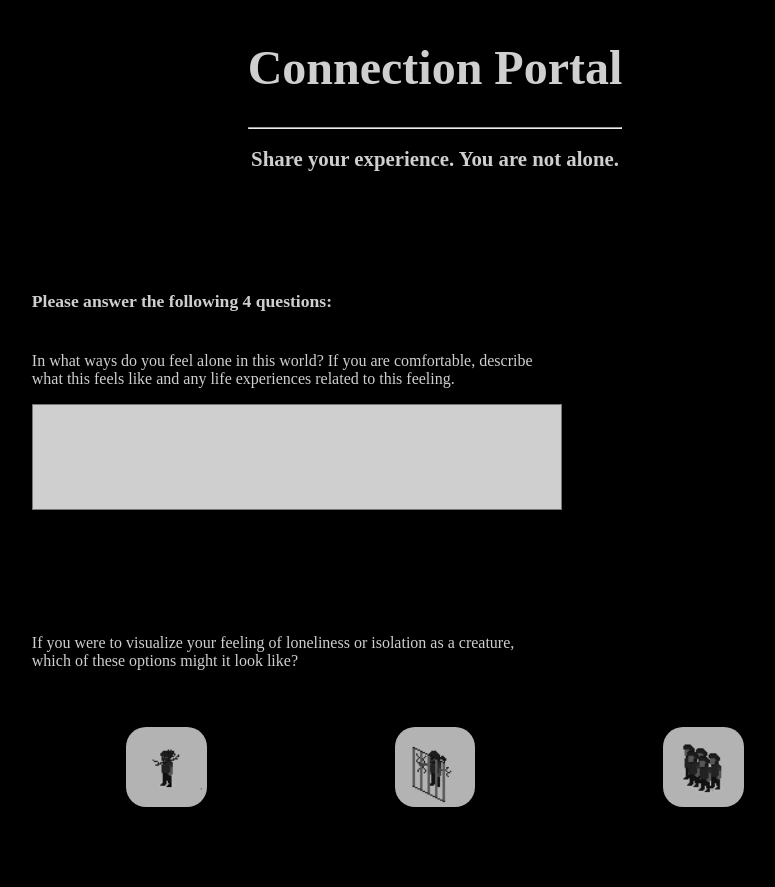
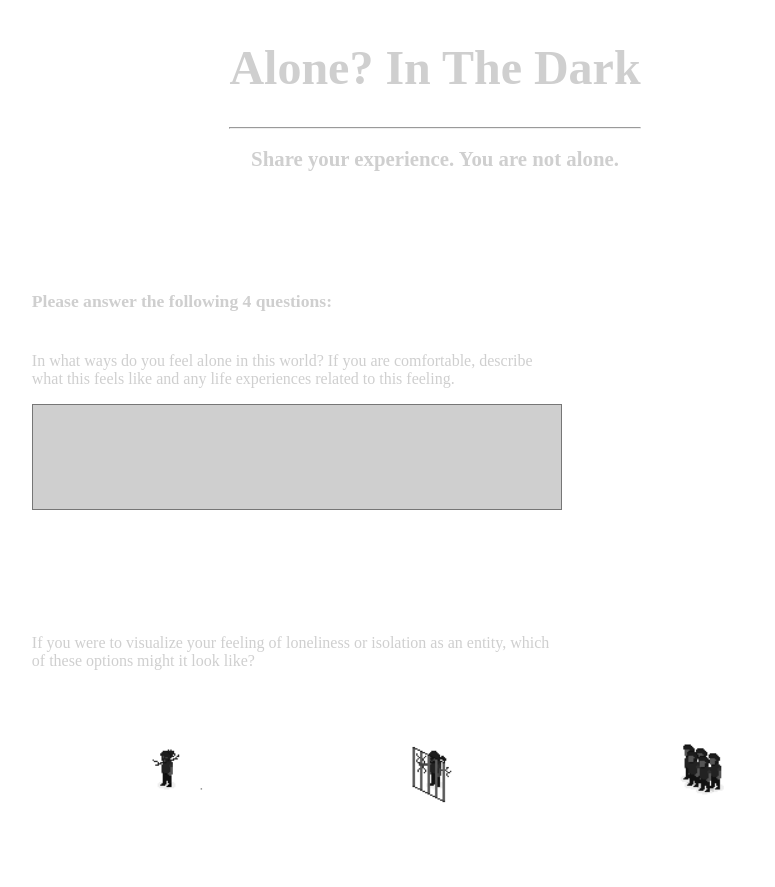
Before and after one commit to ndw1117/chance-encounter_connection-portal, a website: page client/index.html in a window 1280 px wide. Shown: the top 887 px of the page, without its empty margins (205-980 px from the left). Drawn offline with Linux system fonts and the light colour scheme.

Commit message:
Final Changes

```diff
--- a/client/index.html
+++ b/client/index.html
@@ -11,7 +11,7 @@
 <body>
     <div id="main">
         <div id="title">
-            <h1>Connection Portal</h1>
+            <h1>Alone? In The Dark</h1>
             <hr>
             <h2>Share your experience. You are not alone.</h2>
         </div>
@@ -29,7 +29,7 @@
             </div>
 
             <div class="question">
-                <p>If you were to visualize your feeling of loneliness or isolation as a creature,
+                <p>If you were to visualize your feeling of loneliness or isolation as an entity,
                     which of these options might it look like?
                 </p>
 
--- a/client/styles.css
+++ b/client/styles.css
@@ -1,6 +1,6 @@
 body {
     /* border: 1px solid cyan; */
-    background-color: black;
+    background-color: white;
     color: rgb(207, 207, 207);
     display: flex;
     justify-content: center;
```
Also changed, not shown: README.md.
